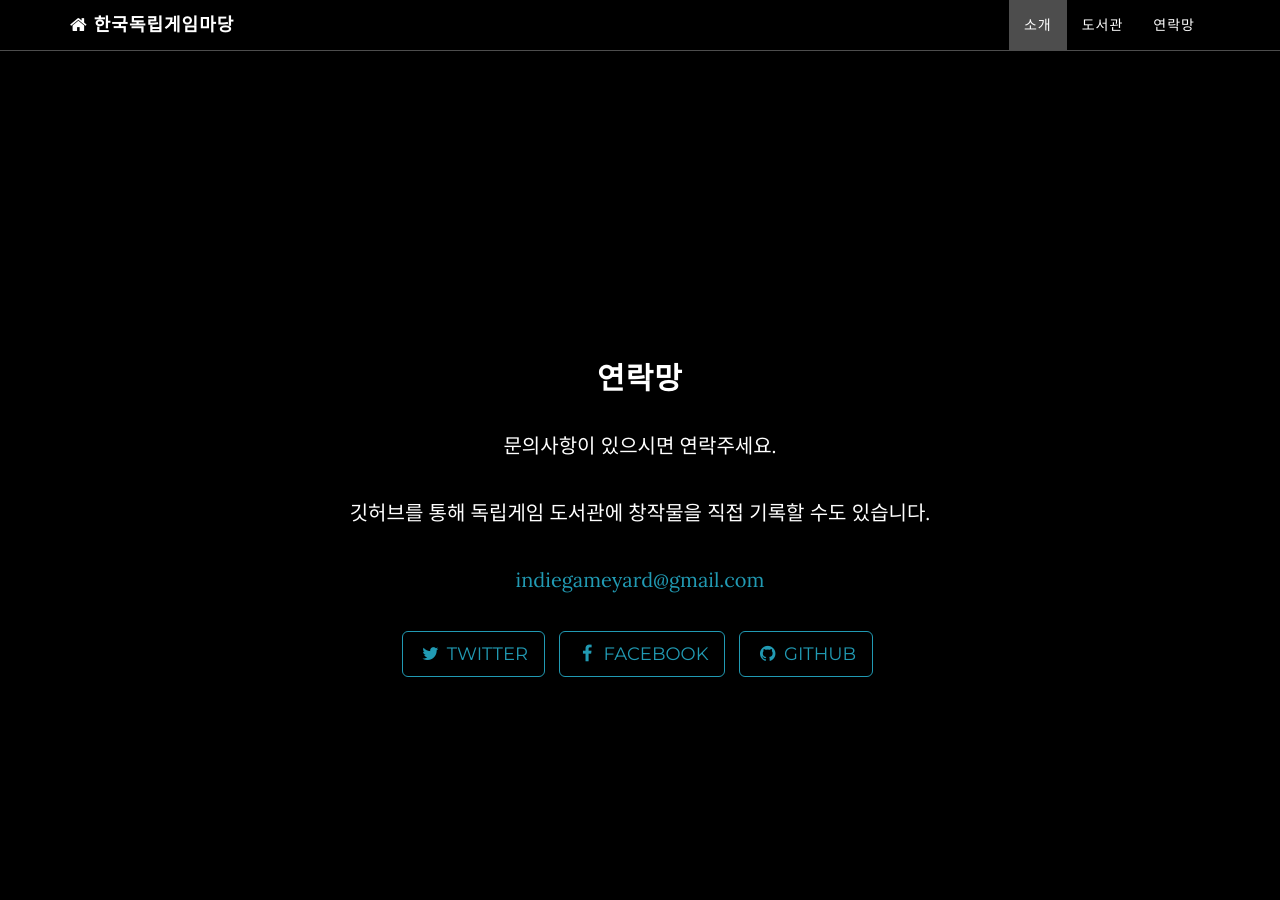
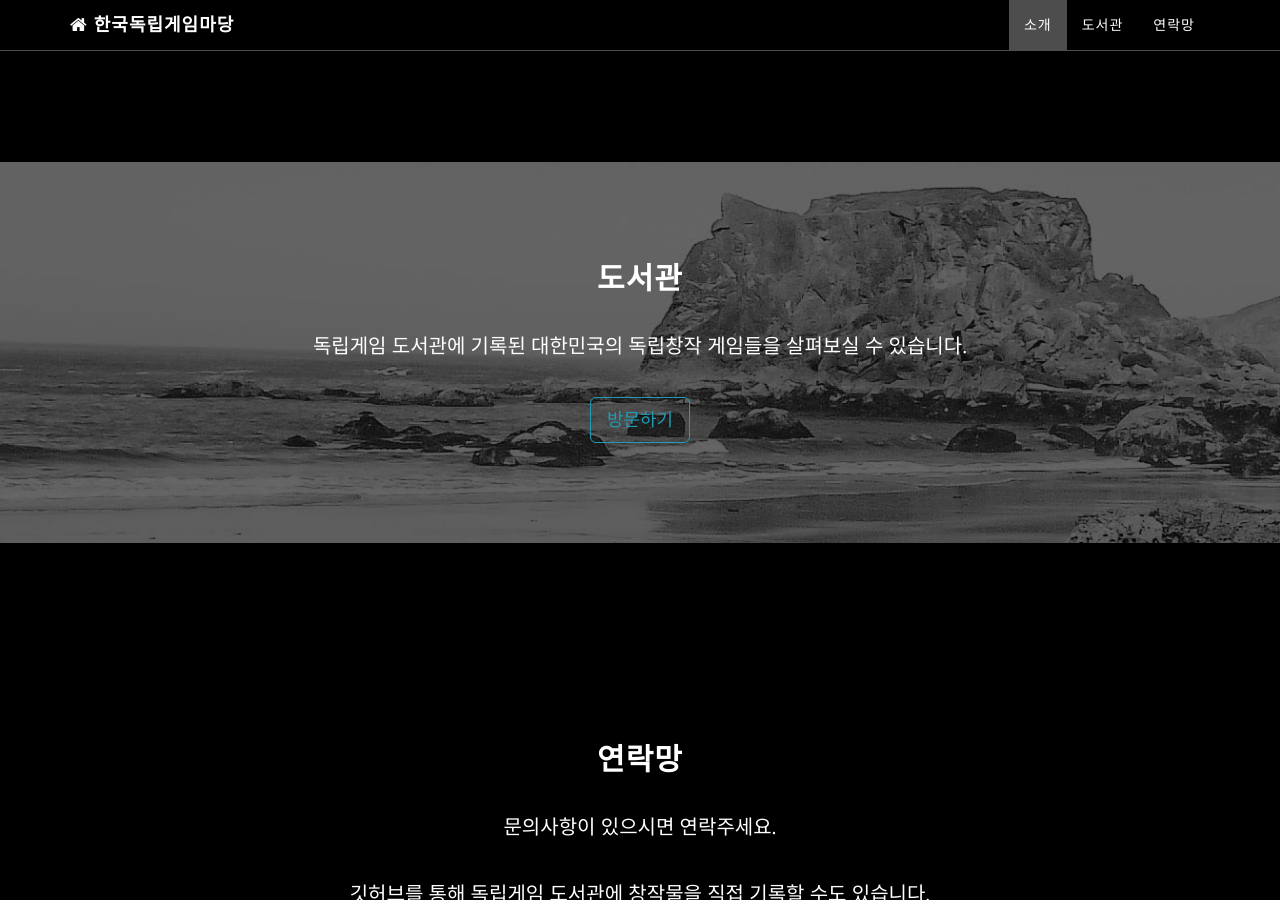
Before and after one commit to IndieGameYard/IndieGameYard.github.io, a Jekyll site: the page built from index.html, in a window 1280 px wide and 900 px high, scrolled down 1273 px. Built offline with Jekyll 4.4.1, drawn with Linux system fonts in a browser that asks for light colours.

Commit message:
initial commit

```diff
--- a/_includes/download.html
+++ b/_includes/download.html
@@ -1,12 +1,12 @@
     <!-- Download Section -->
     <section id="download" class="content-section text-center">
-        <!-- <div class="download-section"> -->
-            <!-- <div class="container"> -->
-                <!-- <div class="col-lg-8 col-lg-offset-2"> -->
-                    <!-- <h2>Download Grayscale</h2> -->
-                    <!-- <p>You can download Grayscale for free on the preview page at Start Bootstrap.</p> -->
-                    <!-- <a href="http://startbootstrap.com/template-overviews/grayscale/" class="btn btn-default btn-lg">Visit Download Page</a> -->
-                <!-- </div> -->
-            <!-- </div> -->
-        <!-- </div> -->
+        <div class="download-section">
+            <div class="container">
+                <div class="col-lg-8 col-lg-offset-2">
+                    <h2>도서관</h2>
+                    <p>독립게임 도서관에 기록된 대한민국의 독립창작 게임들을 살펴보실 수 있습니다.</p>
+                    <a href="https://indiegameyard.github.io/library/" class="btn btn-default btn-lg">방문하기</a>
+                </div>
+            </div>
+        </div>
     </section>
--- a/_includes/nav.html
+++ b/_includes/nav.html
@@ -20,11 +20,8 @@
                     <li>
                         <a class="page-scroll" href="#about">소개</a>
                     </li>
-                    <!-- <li> -->
-                        <!-- <a class="page-scroll" href="#download">Download</a> -->
-                    <!-- </li> -->
                     <li>
-                        <a href="https://indiegameyard.github.io/library" target="_blank">도서관</a>
+                        <a class="page-scroll" href="#library">도서관</a>
                     </li>
                     <li>
                         <a class="page-scroll" href="#contact">연락망</a>
```
